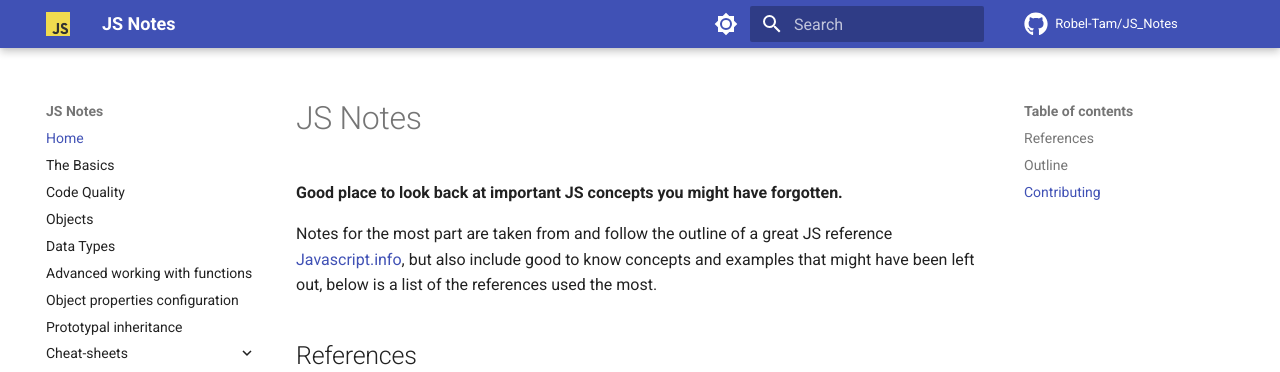
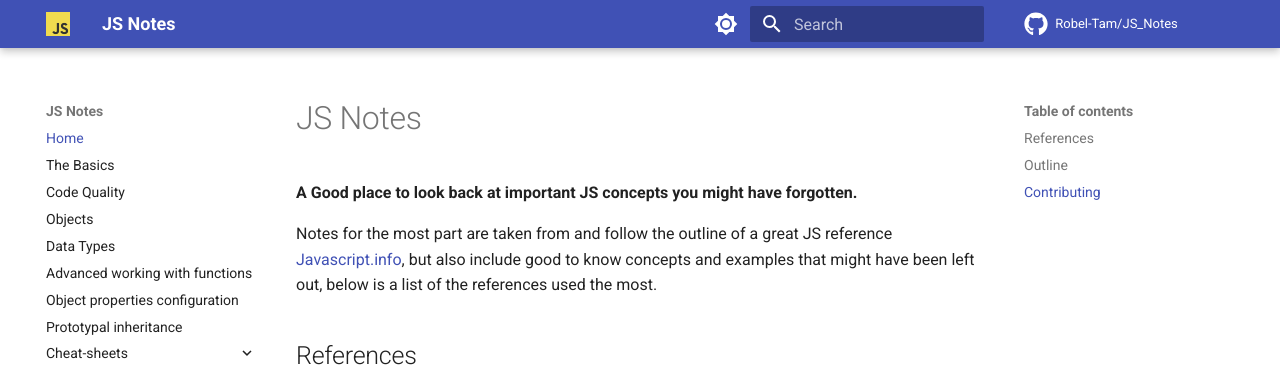
Before and after one commit to Robel-Tam/JS_Notes, an MkDocs documentation site: the page built from docs/README.md, in a window 1280 px wide and 1027 px high. Shown: the top 372 px of the window. Built offline with MkDocs 1.6.1 and Material for MkDocs 9.7.7, drawn with Linux system fonts in a browser that asks for light colours; comment, search, counter and statistics services are not loaded.

```diff
--- a/docs/README.md
+++ b/docs/README.md
@@ -1,5 +1,5 @@
 # JS Notes
-**Good place to look back at important JS concepts you might have forgotten.**
+**A Good place to look back at important JS concepts you might have forgotten.**
 
 Notes for the most part are taken from and follow the outline of a great JS reference [Javascript.info](https://javascript.info/), but also include good to know concepts and examples that might have been left out, below is a list of the references used the most.
 
```
